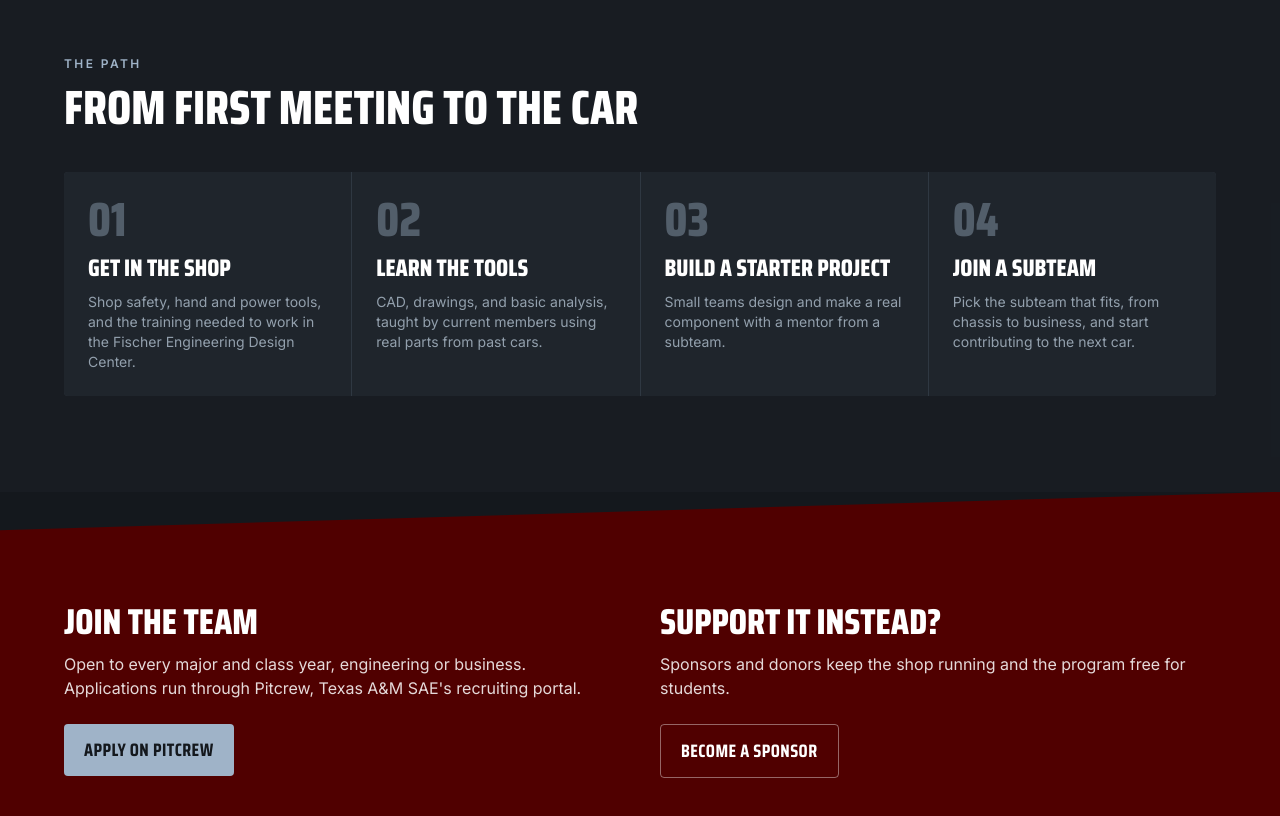
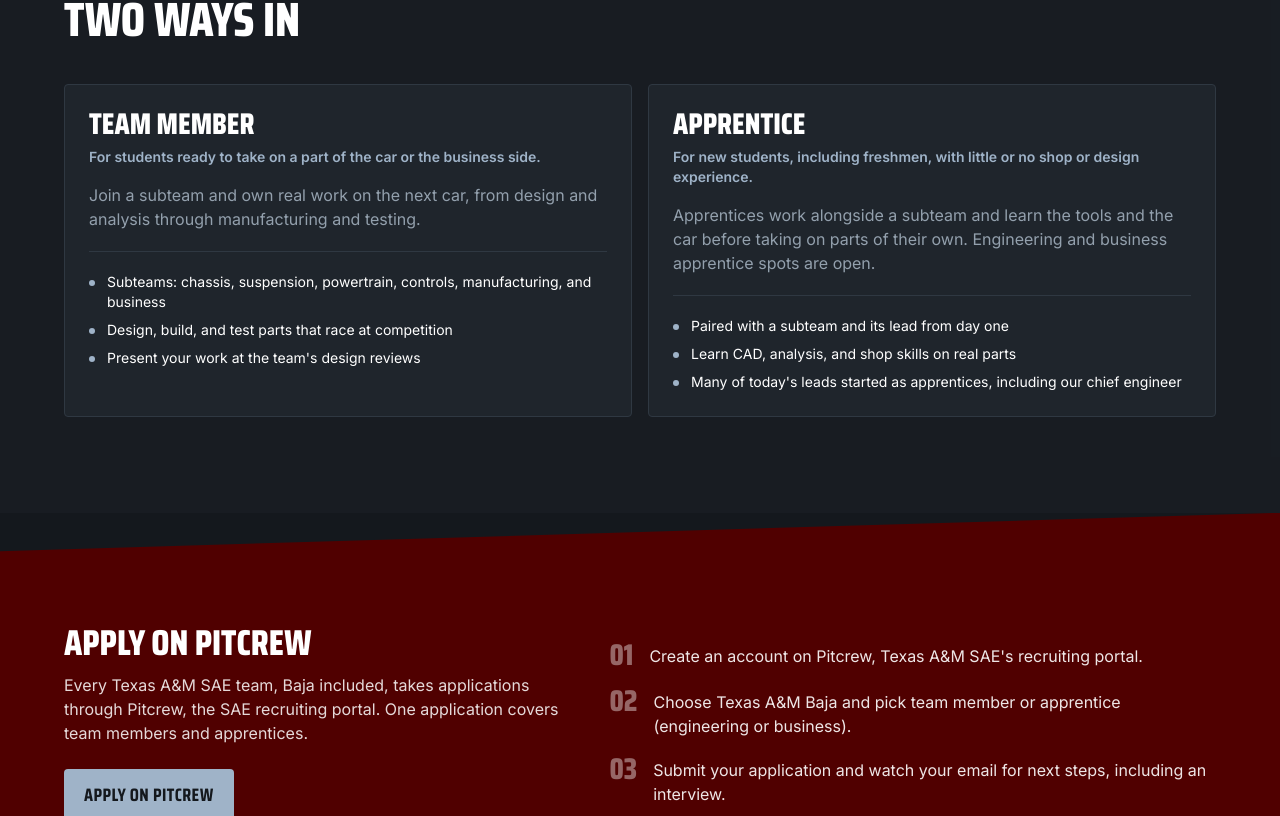
Before and after one commit to MikeDoesDev/tamubaja.com, a Next.js app: page /development in a window 1280 px wide. Shown: the part 1322-2138 px from the top of the page. Built offline with nearby package versions, Linux system fonts and the light colour scheme.

Commit message:
Development page redesign: SAE program dates, team member vs apprentice, apply on Pitcrew
Co-Authored-By: Claude Opus 5.5 <noreply@anthropic.com>
Claude-Session: https://claude.ai/code/session_013CKTzAKnnxiWxUiSwBojr1

```diff
--- a/content/development.yaml
+++ b/content/development.yaml
@@ -1,20 +1,10 @@
-# Development page: our new-member development program and how to join.
-intro: Texas A&M Baja started as a development path for the Formula team. New members start with Texas A&M SAE's development program, which takes students with zero shop experience and gets them ready to design, make, and race real parts.
-# The path a new member takes, from first meeting to the car.
-phases:
-  - name: Get in the shop
-    description: Shop safety, hand and power tools, and the training needed to work in the Fischer Engineering Design Center.
-  - name: Learn the tools
-    description: CAD, drawings, and basic analysis, taught by current members using real parts from past cars.
-  - name: Build a starter project
-    description: Small teams design and make a real component with a mentor from a subteam.
-  - name: Join a subteam
-    description: Pick the subteam that fits, from chassis to business, and start contributing to the next car.
+# Development page: the SAE development program, how to join Baja, and the Pitcrew application.
+intro: Start with Texas A&M SAE's development program, then join Baja as a member or an apprentice. Open to every major and class year.
 # sae: the Texas A&M SAE development program running now. It's shared by all SAE teams, not just Baja.
 #   Add each session as a block (date as YYYY-MM-DD). Past sessions are marked done automatically.
 sae:
   title: Texas A&M SAE development program
-  intro: The development program is how new members get started. It's run by Texas A&M SAE and open to new members of every SAE team, not just Baja, and includes tours of the Baja, Formula IC, and Formula Electric shops.
+  intro: Run by Texas A&M SAE and open to new members of every SAE team, not just Baja. Weekly sessions, plus tours of the Baja, Formula IC, and Formula Electric shops.
   leads:
     - term: Fall 2026
       names:
@@ -58,4 +48,25 @@ sae:
       time: 6:00–8:00 PM
       room: HECC 209
   note: The fall schedule is tentative. The spring schedule will be posted once it's set.
+# paths: the two ways to join, shown side by side.
+paths:
+  - name: Team member
+    who: For students ready to take on a part of the car or the business side.
+    description: Join a subteam and own real work on the next car, from design and analysis through manufacturing and testing.
+    points:
+      - "Subteams: chassis, suspension, powertrain, controls, manufacturing, and business"
+      - Design, build, and test parts that race at competition
+      - Present your work at the team's design reviews
+  - name: Apprentice
+    who: For new students, including freshmen, with little or no shop or design experience.
+    description: Apprentices work alongside a subteam and learn the tools and the car before taking on parts of their own. Engineering and business apprentice spots are open.
+    points:
+      - Paired with a subteam and its lead from day one
+      - Learn CAD, analysis, and shop skills on real parts
+      - "Many of today's leads started as apprentices, including our chief engineer"
+# applySteps: how applying works, in order.
+applySteps:
+  - Create an account on Pitcrew, Texas A&M SAE's recruiting portal.
+  - Choose Texas A&M Baja and pick team member or apprentice (engineering or business).
+  - Submit your application and watch your email for next steps, including an interview.
 applyUrl: https://apply.tamusae.org/
--- a/src/app/development/page.tsx
+++ b/src/app/development/page.tsx
@@ -6,9 +6,9 @@ import { getDevelopment, getSite } from "@/lib/content";
 import { pageMetadata } from "@/lib/seo";
 
 export const metadata = pageMetadata({
-  title: "Join Texas A&M Baja: new member development program",
+  title: "Join Texas A&M Baja: development program, apprenticeships, and applying",
   description:
-    "Texas A&M Baja SAE's development program takes new members from their first meeting to owning a part on the car. Open to every major and class year.",
+    "Join Texas A&M Baja SAE as a team member or apprentice. See the Texas A&M SAE development program schedule and apply on Pitcrew. Open to every major and class year.",
   path: "/development",
 });
 
@@ -24,53 +24,63 @@ export default function DevelopmentPage() {
         <Section id="sae">
           <div className="grid gap-10 lg:grid-cols-[1fr_1.4fr]">
             <div>
-              <p className="inline-block rounded-sm border border-accent/60 px-3 py-1 text-xs font-semibold uppercase tracking-[0.2em] text-accent">
-                Running now
-              </p>
-              <div className="mt-4">
-                <SectionHeading>{dev.sae.title}</SectionHeading>
-              </div>
+              <Eyebrow>{dev.sae.term} sessions</Eyebrow>
+              <SectionHeading>{dev.sae.title}</SectionHeading>
               <p className="mt-4 text-lg text-muted">{dev.sae.intro}</p>
               <dl className="mt-6 space-y-3">
                 {dev.sae.leads.map((lead) => (
                   <div key={lead.term}>
-                    <dt className="text-[11px] font-semibold uppercase tracking-[0.2em] text-muted">{lead.term} {lead.names.length > 1 ? "leads" : "lead"}</dt>
+                    <dt className="text-[11px] font-semibold uppercase tracking-[0.2em] text-muted">
+                      {lead.term} {lead.names.length > 1 ? "leads" : "lead"}
+                    </dt>
                     <dd className="font-display text-xl font-bold uppercase">{lead.names.join(" and ")}</dd>
                   </div>
                 ))}
               </dl>
             </div>
             <div>
-              <Eyebrow>{dev.sae.term} sessions</Eyebrow>
-              <div className="mt-4">
-                <SaeSchedule sessions={dev.sae.sessions} builtAt={new Date().toISOString()} />
-              </div>
+              <SaeSchedule sessions={dev.sae.sessions} builtAt={new Date().toISOString()} />
               {dev.sae.note && <p className="mt-3 text-sm text-muted">{dev.sae.note}</p>}
             </div>
           </div>
         </Section>
       )}
 
-      <Section className="bg-panel/40">
-        <Eyebrow>The path</Eyebrow>
-        <SectionHeading>From first meeting to the car</SectionHeading>
-        <ol className="mt-10 grid gap-px overflow-hidden rounded-sm bg-line md:grid-cols-2 lg:grid-cols-4">
-          {dev.phases.map((phase, index) => (
-            <li key={phase.name} className="bg-panel p-6">
-              <p className="font-display text-5xl font-extrabold text-accent/40">{String(index + 1).padStart(2, "0")}</p>
-              <h3 className="mt-2 font-display text-2xl font-extrabold uppercase">{phase.name}</h3>
-              <p className="mt-2 text-sm text-muted">{phase.description}</p>
-            </li>
+      <Section id="join" className="bg-panel/40">
+        <Eyebrow>Joining the team</Eyebrow>
+        <SectionHeading>Two ways in</SectionHeading>
+        <div className="mt-10 grid gap-4 md:grid-cols-2">
+          {dev.paths.map((path) => (
+            <article
+              key={path.name}
+              id={path.name.toLowerCase().replace(/[^a-z]+/g, "-")}
+              className="flex flex-col rounded-sm border border-line bg-panel p-6"
+            >
+              <h3 className="font-display text-3xl font-extrabold uppercase leading-none">{path.name}</h3>
+              <p className="mt-2 text-sm font-semibold text-accent">{path.who}</p>
+              <p className="mt-4 text-muted">{path.description}</p>
+              {path.points.length > 0 && (
+                <ul className="mt-5 space-y-2 border-t border-line pt-5">
+                  {path.points.map((point) => (
+                    <li key={point} className="flex gap-3 text-sm">
+                      <span aria-hidden="true" className="mt-2 h-1.5 w-1.5 shrink-0 rounded-full bg-accent" />
+                      {point}
+                    </li>
+                  ))}
+                </ul>
+              )}
+            </article>
           ))}
-        </ol>
+        </div>
       </Section>
 
-      <section id="join" className="slash-y bg-maroon px-4 pb-28 pt-28 sm:px-6">
-        <div className="mx-auto grid max-w-6xl gap-10 md:grid-cols-2">
+      <section id="apply" className="slash-y bg-maroon px-4 pb-28 pt-28 sm:px-6">
+        <div className="mx-auto grid max-w-6xl gap-10 md:grid-cols-[1fr_1.2fr] md:items-center">
           <div>
-            <h2 className="font-display text-4xl font-extrabold uppercase leading-none">Join the team</h2>
+            <h2 className="font-display text-4xl font-extrabold uppercase leading-none">Apply on Pitcrew</h2>
             <p className="mt-3 text-white/85">
-              Open to every major and class year, engineering or business. Applications run through Pitcrew, Texas A&amp;M SAE&apos;s recruiting portal.
+              Every Texas A&amp;M SAE team, Baja included, takes applications through Pitcrew, the SAE recruiting portal. One application covers
+              team members and apprentices.
             </p>
             <div className="mt-6">
               <ButtonLink href={dev.applyUrl} external>
@@ -78,15 +88,14 @@ export default function DevelopmentPage() {
               </ButtonLink>
             </div>
           </div>
-          <div>
-            <h2 className="font-display text-4xl font-extrabold uppercase leading-none">Support it instead?</h2>
-            <p className="mt-3 text-white/85">Sponsors and donors keep the shop running and the program free for students.</p>
-            <div className="mt-6">
-              <ButtonLink href="/sponsors#inquire" variant="secondary">
-                Become a sponsor
-              </ButtonLink>
-            </div>
-          </div>
+          <ol className="space-y-4">
+            {dev.applySteps.map((step, index) => (
+              <li key={step} className="flex gap-4">
+                <span className="font-display text-3xl font-extrabold leading-none text-white/40">{String(index + 1).padStart(2, "0")}</span>
+                <span className="pt-1 text-white/90">{step}</span>
+              </li>
+            ))}
+          </ol>
         </div>
       </section>
     </>
--- a/src/lib/nav.ts
+++ b/src/lib/nav.ts
@@ -38,9 +38,9 @@ export const NAV_LINKS: NavLink[] = [
     href: "/development",
     label: "Development",
     children: [
-      { href: "/development#sae", label: "SAE program", description: "Sessions running this semester" },
-      { href: "/development", label: "The program", description: "From first meeting to the car" },
-      { href: "/development#join", label: "Join the team", description: "Open to every major and year" },
+      { href: "/development#sae", label: "SAE program", description: "This semester's session dates" },
+      { href: "/development#join", label: "Join the team", description: "Team member or apprentice" },
+      { href: "/development#apply", label: "Apply on Pitcrew", description: "Open to every major and year" },
     ],
   },
 ];
--- a/src/lib/schemas.ts
+++ b/src/lib/schemas.ts
@@ -225,10 +225,7 @@ export const teamSchema = z.object({
 });
 
 export const developmentSchema = z.object({
-  status: text.optional(),
   intro: text,
-  why: z.array(text).optional(),
-  phases: z.array(z.object({ name: text, description: text })).min(1),
   // The Texas A&M SAE development program that runs now, shared by every SAE team.
   sae: z
     .object({
@@ -242,6 +239,8 @@ export const developmentSchema = z.object({
       note: text.optional(),
     })
     .optional(),
+  paths: z.array(z.object({ name: text, who: text, description: text, points: list(z.array(text)) })).min(1),
+  applySteps: z.array(text).min(1),
   applyUrl: httpUrl,
 });
 
```
